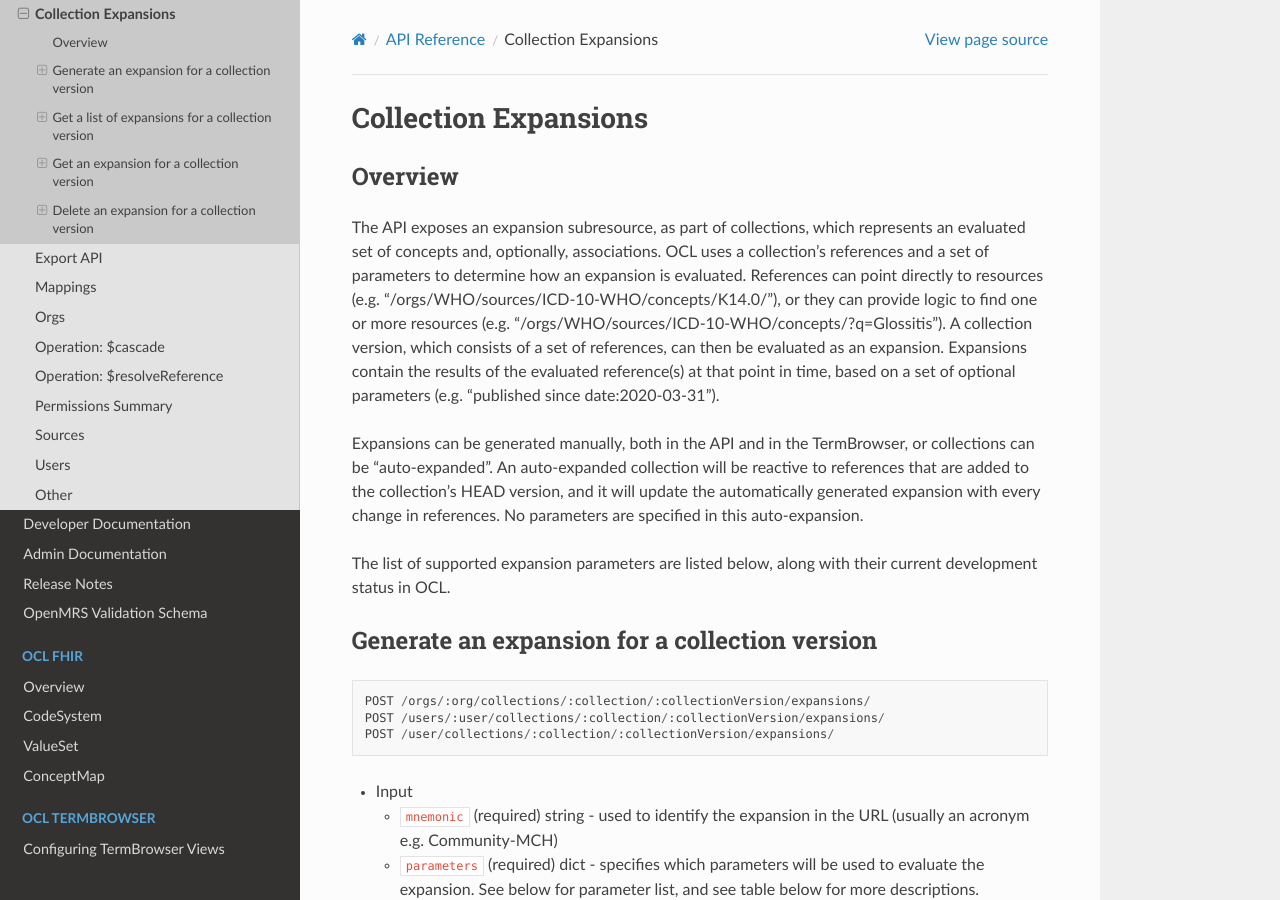
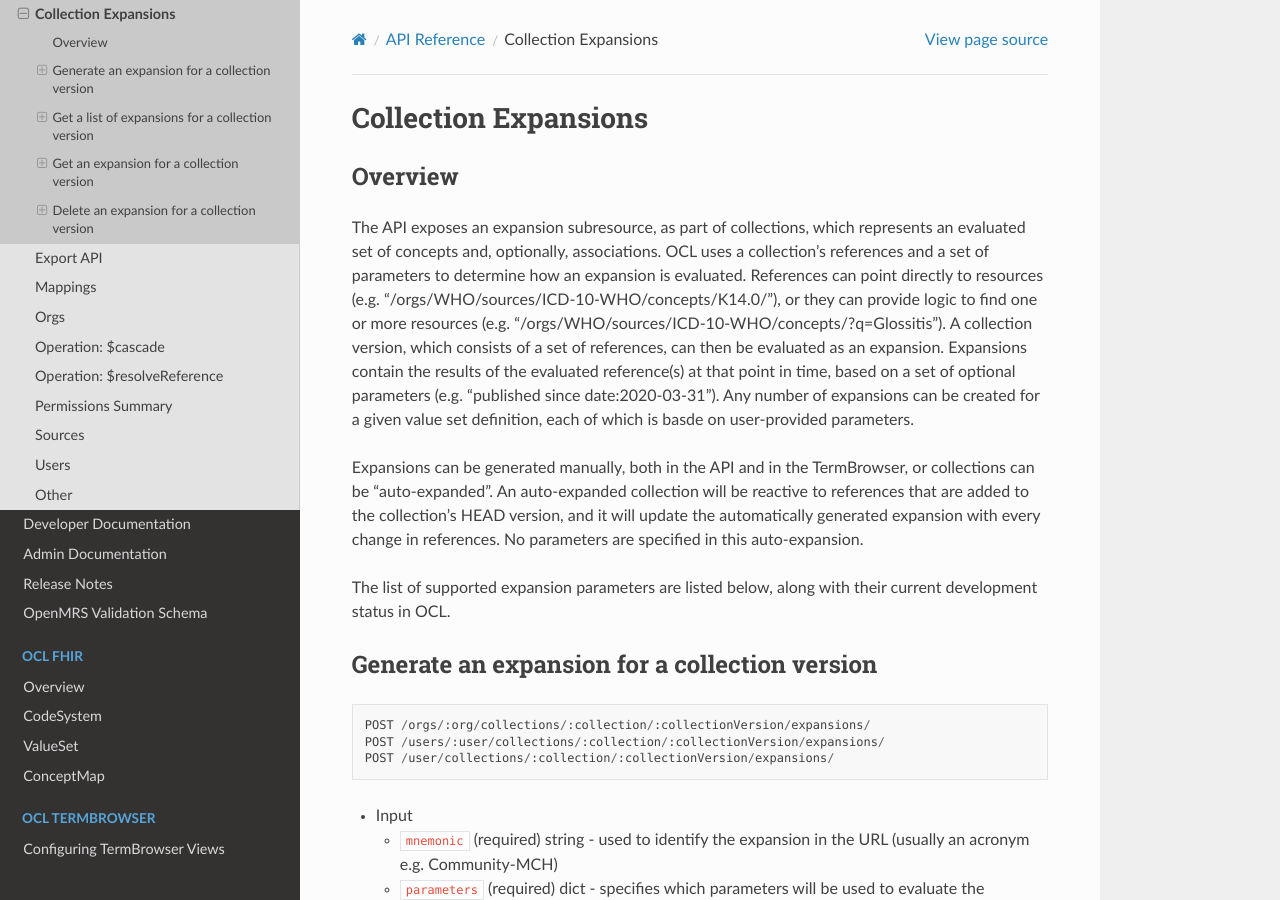
Before and after one commit to OpenConceptLab/ocl-docs, a Sphinx documentation site: the page built from docs/source/oclapi/apireference/expansions.md, in a window 1280 px wide and 900 px high. Built offline with Sphinx 7.4.7 and the Read the Docs theme 2.0.0, drawn with Linux system fonts in a browser that asks for light colours.

Commit message:
Added sentence about expansions

```diff
--- a/docs/source/oclapi/apireference/expansions.md
+++ b/docs/source/oclapi/apireference/expansions.md
@@ -2,7 +2,7 @@
 
 ## Overview
 
-The API exposes an expansion subresource, as part of collections, which represents an evaluated set of concepts and, optionally, associations. OCL uses a collection’s references and a set of parameters to determine how an expansion is evaluated. References can point directly to resources (e.g. “/orgs/WHO/sources/ICD-10-WHO/concepts/K14.0/”), or they can provide logic to find one or more resources (e.g. “/orgs/WHO/sources/ICD-10-WHO/concepts/?q=Glossitis”). A collection version, which consists of a set of references, can then be evaluated as an expansion. Expansions contain the results of the evaluated reference(s) at that point in time, based on a set of optional parameters (e.g. “published since date:2020-03-31”).
+The API exposes an expansion subresource, as part of collections, which represents an evaluated set of concepts and, optionally, associations. OCL uses a collection’s references and a set of parameters to determine how an expansion is evaluated. References can point directly to resources (e.g. “/orgs/WHO/sources/ICD-10-WHO/concepts/K14.0/”), or they can provide logic to find one or more resources (e.g. “/orgs/WHO/sources/ICD-10-WHO/concepts/?q=Glossitis”). A collection version, which consists of a set of references, can then be evaluated as an expansion. Expansions contain the results of the evaluated reference(s) at that point in time, based on a set of optional parameters (e.g. “published since date:2020-03-31”). Any number of expansions can be created for a given value set definition, each of which is basde on user-provided parameters.
 
 Expansions can be generated manually, both in the API and in the TermBrowser, or collections can be “auto-expanded”. An auto-expanded collection will be reactive to references that are added to the collection’s HEAD version, and it will update the automatically generated expansion with every change in references. No parameters are specified in this auto-expansion.
 
```
